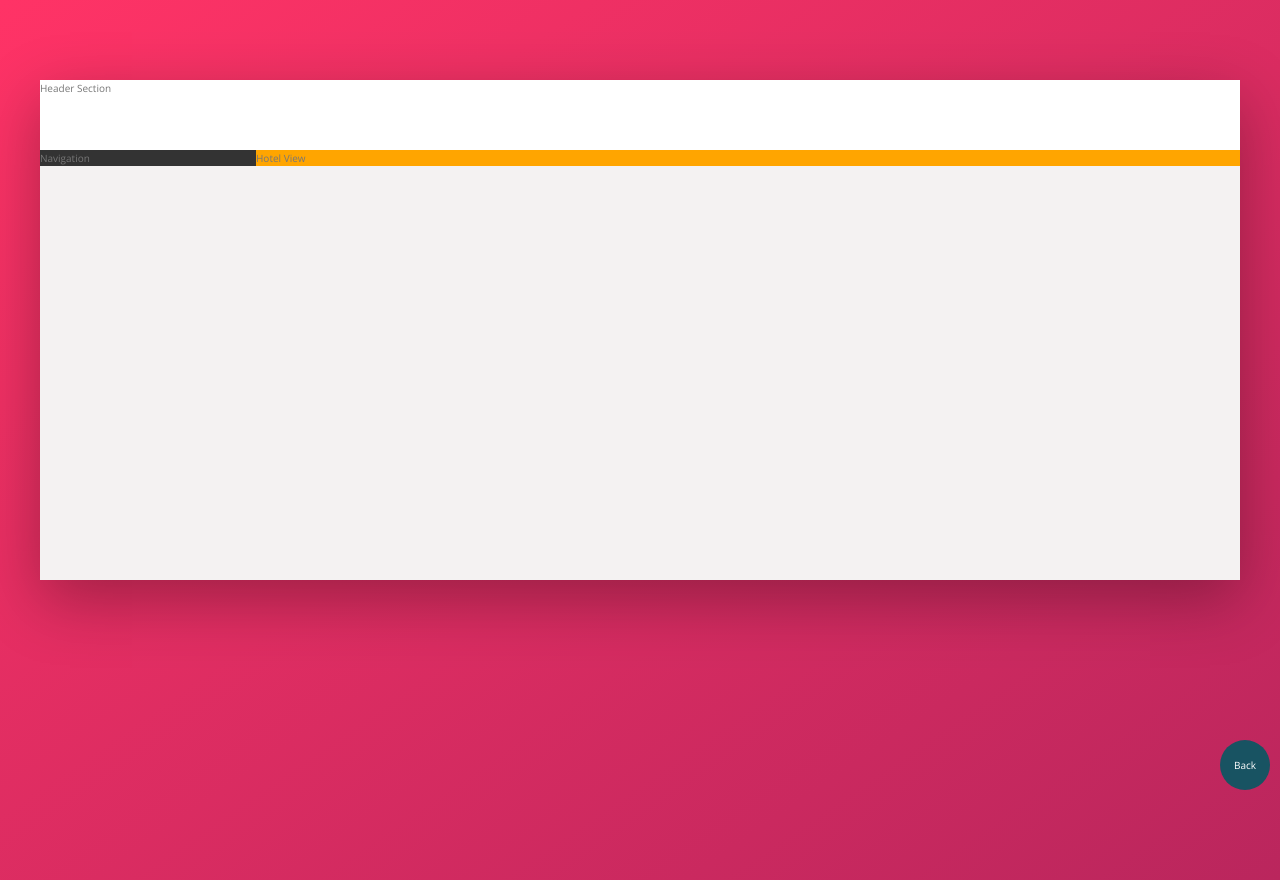
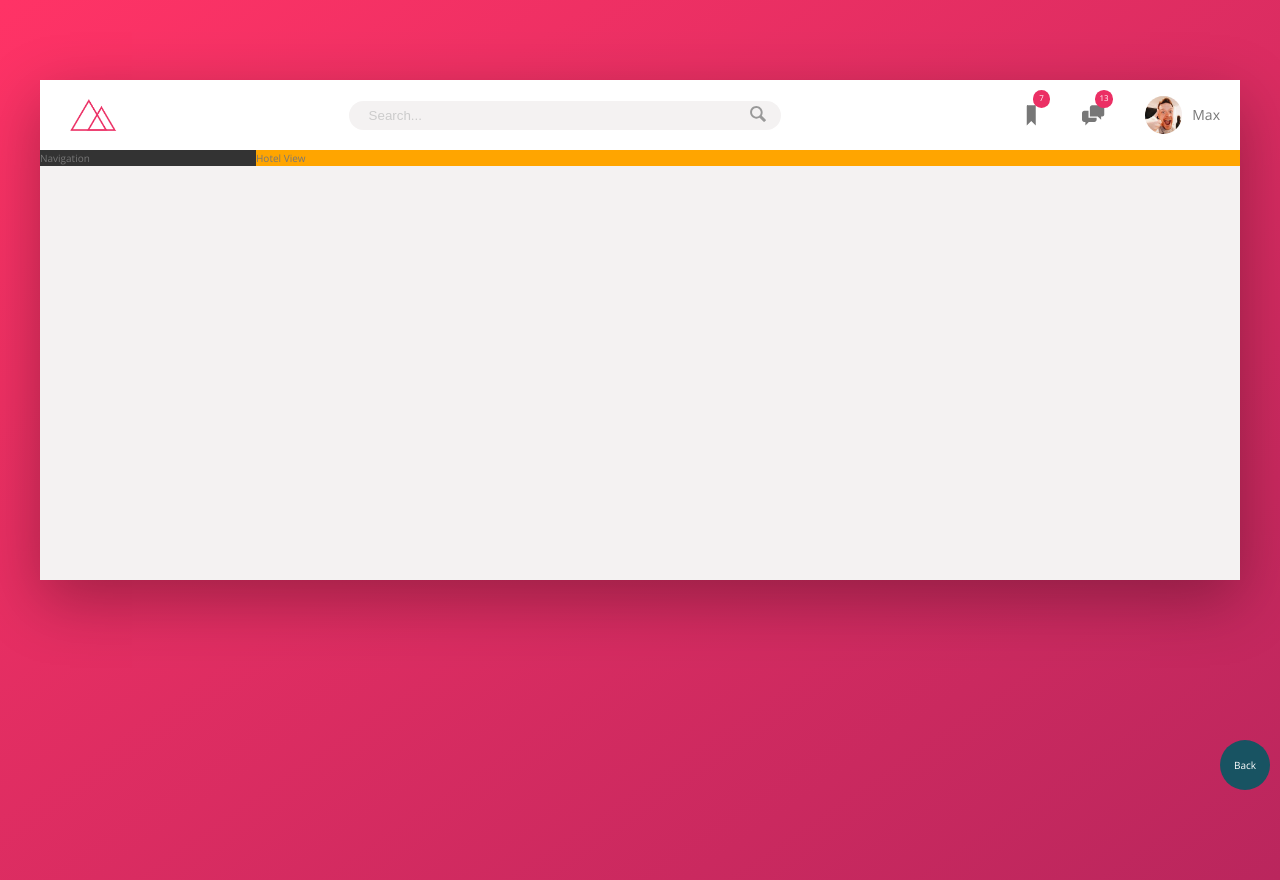
Before and after one commit to MaxChou1205/css-practice, a website built with Vite: page pages/trillo(flexbox-project)/index.html in a window 1280 px wide. Built offline with nearby package versions, Linux system fonts and the light colour scheme.

Commit message:
build the header

```diff
--- a/pages/trillo(flexbox-project)/index.html
+++ b/pages/trillo(flexbox-project)/index.html
@@ -14,7 +14,40 @@
   </head>
   <body>
     <div class="container">
-      <header class="header">Header Section</header>
+      <header class="header">
+        <img src="./img/logo.png" alt="" class="logo" />
+
+        <form action="#" class="search">
+          <input type="text" class="search__input" placeholder="Search..." />
+          <button class="search__button">
+            <!-- <img src="./img/search.png" alt="" class="search__icon"> -->
+            <svg class="search__icon">
+              <use xlink:href="./img/sprite.svg#icon-magnifying-glass"></use>
+            </svg>
+          </button>
+        </form>
+
+        <nav class="user-nav">
+          <div class="user-nav__icon-box">
+            <svg class="user-nav__icon">
+              <use xlink:href="./img/sprite.svg#icon-bookmark"></use>
+            </svg>
+            <span class="user-nav__notification">7</span>
+          </div>
+
+          <div class="user-nav__icon-box">
+            <svg class="user-nav__icon">
+              <use xlink:href="./img/sprite.svg#icon-chat"></use>
+            </svg>
+            <span class="user-nav__notification">13</span>
+          </div>
+
+          <div class="user-nav__user">
+            <img src="./img/user-1.jpg" alt="" class="user-nav__user-photo" />
+            <span class="user-nav__user-name">Max</span>
+          </div>
+        </nav>
+      </header>
       <div class="content">
         <nav class="sidebar">Navigation</nav>
         <main class="hotel-view">Hotel View</main>
--- a/pages/trillo(flexbox-project)/scss/_layout.scss
+++ b/pages/trillo(flexbox-project)/scss/_layout.scss
@@ -8,8 +8,12 @@
 
 .header {
   height: 7rem;
+  font-size: 1.4em;
   background-color: #fff;
   border-bottom: var(--color-grey-light-2);
+  display: flex;
+  justify-content: space-between;
+  align-items: center;
 }
 
 .content {
--- a/pages/trillo(flexbox-project)/scss/components.scss
+++ b/pages/trillo(flexbox-project)/scss/components.scss
@@ -0,0 +1,107 @@
+.logo {
+  height: 3.25rem;
+  margin-left: 3rem;
+}
+
+.search {
+  flex: 0 0 40%;
+  display: flex;
+  justify-content: center;
+  align-items: center;
+
+  &__input {
+    // font-family: inherit;
+    // font-size: inherit;
+    // color:inherit;
+    background-color: var(--color-grey-light-2);
+    border: none;
+    padding: 0.7rem 2rem;
+    border-radius: 100px;
+    width: 90%;
+    transition: all 0.3s ease-in-out;
+    margin-right: -3.25rem;
+
+    &:focus {
+      outline: none;
+      width: 100%;
+      background-color: var(--color-grey-light-3);
+    }
+
+    &::-webkit-input-placeholder {
+      font-weight: 100;
+      color: var(--color-grey-light-4);
+    }
+  }
+
+  &__input:focus + &__button {
+    background-color: var(--color-grey-light-3);
+  }
+
+  &__button {
+    border: none;
+    background-color: var(--color-grey-light-2);
+
+    &:focus {
+      outline: none;
+    }
+
+    &:active {
+      transform: translateY(2px);
+    }
+  }
+
+  &__icon {
+    height: 2rem;
+    width: 2rem;
+    fill: var(--color-grey-dark-3);
+  }
+}
+
+.user-nav {
+  align-self: stretch;
+  display: flex;
+  align-items: center;
+
+  & > * {
+    padding: 0 2rem;
+    cursor: pointer;
+    height: 100%;
+    display: flex;
+    align-items: center;
+  }
+
+  & > *:hover {
+    background-color: var(--color-grey-light-2);
+  }
+
+  &__icon-box {
+    position: relative;
+  }
+
+  &__icon {
+    height: 2.25rem;
+    width: 2.25rem;
+    fill: var(--color-grey-dark-2);
+  }
+
+  &__notification {
+    font-size: 0.8rem;
+    height: 1.75rem;
+    width: 1.75rem;
+    border-radius: 50%;
+    background-color: var(--color-primary);
+    color: #fff;
+    position: absolute;
+    top: 1rem;
+    right: 1.2rem;
+    display: flex;
+    justify-content: center;
+    align-items: center;
+  }
+
+  &__user-photo {
+    height: 3.75rem;
+    border-radius: 50%;
+    margin-right: 1rem;
+  }
+}
```
Also changed, not shown: pages/trillo(flexbox-project)/img/SVG/aircraft-take-off.svg (added), pages/trillo(flexbox-project)/img/SVG/bookmark.svg (added), pages/trillo(flexbox-project)/img/SVG/chat.svg (added), pages/trillo(flexbox-project)/img/SVG/chevron-thin-right.svg (added), pages/trillo(flexbox-project)/img/SVG/home.svg (added), pages/trillo(flexbox-project)/img/SVG/key.svg (added), pages/trillo(flexbox-project)/img/SVG/location-pin.svg (added), pages/trillo(flexbox-project)/img/SVG/magnifying-glass.svg (added), pages/trillo(flexbox-project)/img/SVG/map.svg (added), pages/trillo(flexbox-project)/img/SVG/star.svg (added).
